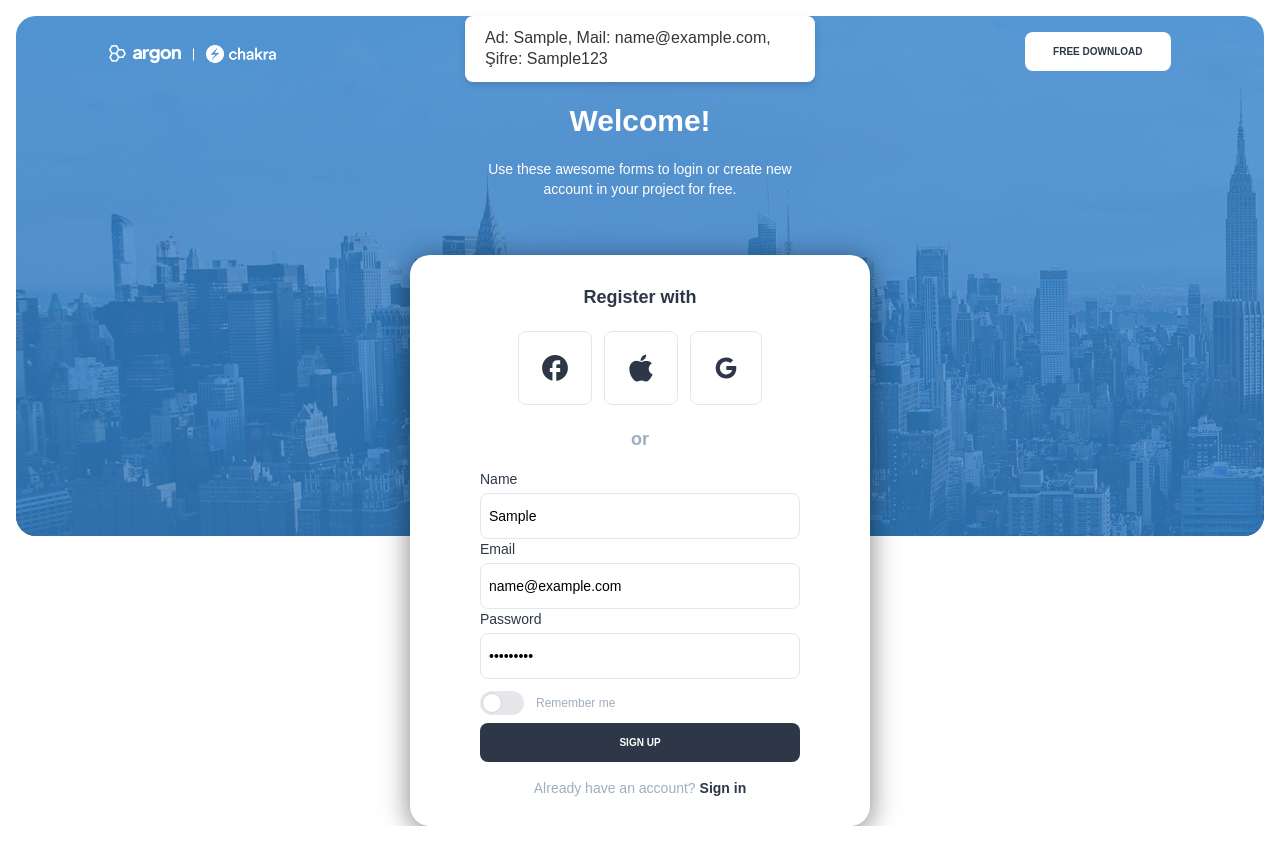
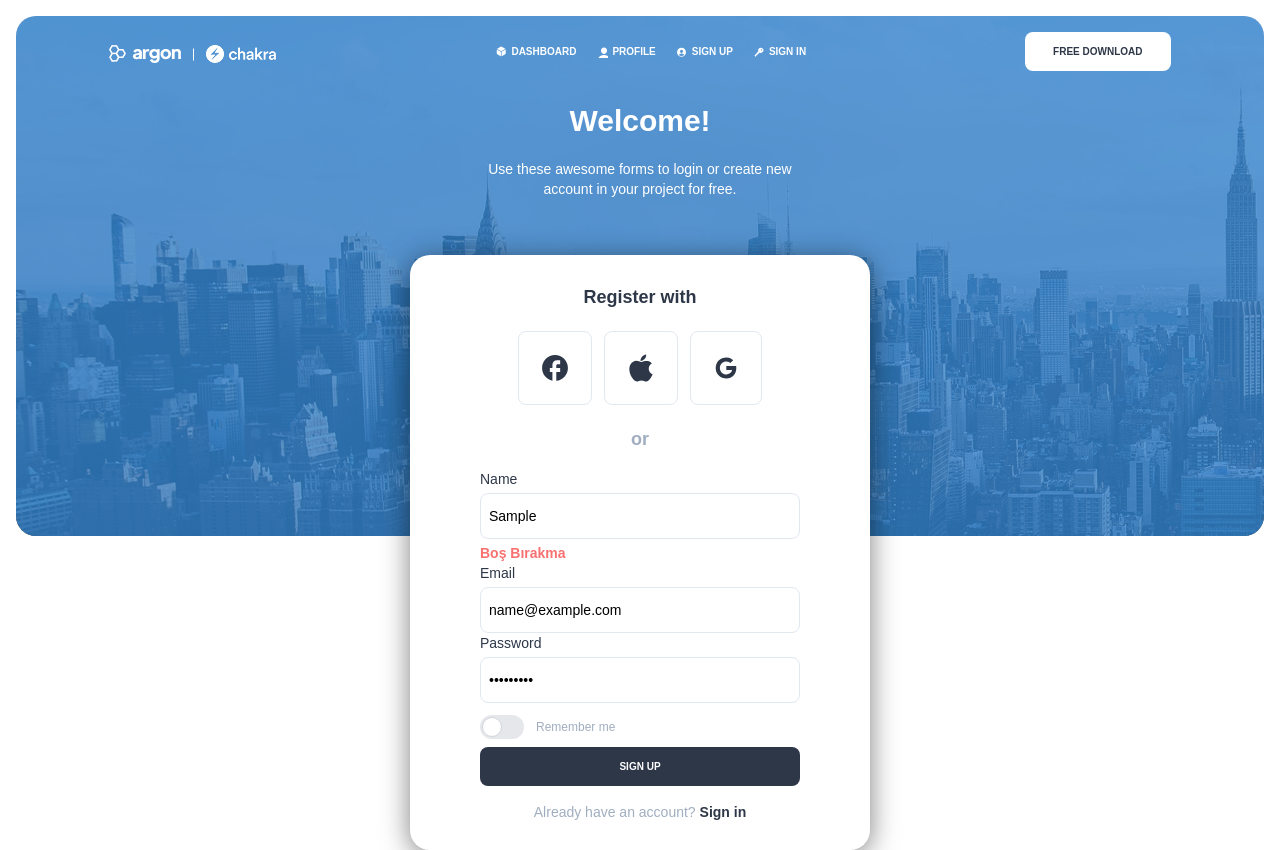
Before and after one commit to BerkantKazangirler/argon-dashboard, a React (Vite) app: page /auth/register in a window 1280 px wide. Both pictures are taken after typing "Sample", "name@example.com", "Sample123" into the empty fields and a click on the button "SIGN UP". Before the commit the page ends 826 px from the top, so only its background shows below. Built offline with nearby package versions, Linux system fonts and the light colour scheme.

Commit message:
feat: hook-form

```diff
--- a/package.json
+++ b/package.json
@@ -10,6 +10,7 @@
     "preview": "vite preview"
   },
   "dependencies": {
+    "@hookform/resolvers": "^4.1.2",
     "@radix-ui/react-dialog": "^1.1.6",
     "@radix-ui/react-dropdown-menu": "^2.1.6",
     "class-variance-authority": "^0.7.1",
@@ -19,11 +20,13 @@
     "lucide-react": "^0.475.0",
     "react": "^18.3.1",
     "react-dom": "^18.3.1",
+    "react-hook-form": "^7.54.2",
     "react-hot-toast": "^2.5.2",
     "react-router-dom": "^7.1.3",
     "recharts": "^2.15.1",
     "tailwind-merge": "^3.0.1",
-    "tailwindcss-animate": "^1.0.7"
+    "tailwindcss-animate": "^1.0.7",
+    "zod": "^3.24.2"
   },
   "devDependencies": {
     "@eslint/js": "^9.17.0",
--- a/src/components/ui/input.tsx
+++ b/src/components/ui/input.tsx
@@ -1,8 +1,21 @@
 import classNames from "classnames";
+import { Controller, useForm } from "react-hook-form";
 interface InputProps extends React.InputHTMLAttributes<HTMLInputElement> {
   icon?: boolean;
 }
 
 export const Input = ({ className, ...rest }: InputProps) => {
-  return <input className={classNames(className)} {...rest} />;
+  // return <input className={classNames(className)} {...rest} />;
+  const { control } = useForm();
+
+  return (
+    <Controller
+      name="name"
+      control={control}
+      rules={{ required: true }}
+      render={({ field }) => (
+        <input className={classNames(className)} {...rest} {...field} />
+      )}
+    />
+  );
 };
--- a/src/pages/register.tsx
+++ b/src/pages/register.tsx
@@ -1,20 +1,47 @@
-import { Input, Button, AppleSvg, Checkbox } from "@/components";
+import { Button, AppleSvg, Checkbox, Input } from "@/components";
+import { useForm } from "react-hook-form";
 import toast, { Toaster } from "react-hot-toast";
 import { Link } from "react-router-dom";
+import { zodResolver } from "@hookform/resolvers/zod";
+import { z } from "zod";
+
+export type FormValues = {
+  name?: string;
+  email?: string;
+  password?: string;
+};
+
+const Schema = z.object({
+  name: z.string({
+    required_error: "Boş Bırakma",
+  }),
+  email: z
+    .string({
+      required_error: "Mail gir",
+    })
+    .email({
+      message: "Mail gir",
+    }),
+  password: z
+    .string({
+      required_error: "Şifre gir",
+    })
+    .min(3, { message: "Şifren 3 rakamdan fazla olsun" })
+    .max(20, { message: "Şifren 20 rakamdan az olsun" }),
+});
 
 export const Register = () => {
+  const {
+    register,
+    handleSubmit,
+    formState: { errors },
+  } = useForm<FormValues>({
+    resolver: zodResolver(Schema),
+  });
+  const onSubmit = handleSubmit((data) => toastify(JSON.stringify(data)));
+
   function toastify(text: string) {
     toast(text);
-  }
-
-  function login(event) {
-    event.preventDefault();
-    const formData = new FormData(event.target);
-    const name = formData.get("name");
-    const mail = formData.get("mail");
-    const pass = formData.get("pass");
-
-    toastify(`Ad: ${name}, Mail: ${mail}, Şifre: ${pass}`);
   }
 
   return (
@@ -87,7 +114,7 @@ export const Register = () => {
               <span className="text-center text-lg font-bold text-placeholderColor">
                 or
               </span>
-              <form onSubmit={login}>
+              <form onSubmit={onSubmit}>
                 <div className="flex flex-col gap-1">
                   <label
                     htmlFor="name"
@@ -96,11 +123,17 @@ export const Register = () => {
                     Name
                   </label>
                   <Input
+                    {...register("name")}
                     placeholder="User name"
-                    className="w-full rounded-lg border border-inputBorder bg-white py-3 indent-2 text-sm text-black dark:border-none dark:bg-darkBottomBg"
+                    className="w-full rounded-lg border border-inputBorder bg-white py-3 indent-2 text-sm text-black dark:border-none dark:bg-darkBottomBg dark:text-white"
                     id="name"
-                    name="name"
                   />
+
+                  {errors?.name && (
+                    <p className="text-sm font-bold text-red-400">
+                      {errors.name.message}
+                    </p>
+                  )}
                 </div>
                 <div className="flex flex-col gap-1">
                   <label
@@ -109,13 +142,18 @@ export const Register = () => {
                   >
                     Email
                   </label>
-                  <Input
+                  <input
+                    {...register("email")}
                     placeholder="Your email address"
-                    className="w-full rounded-lg border border-inputBorder bg-white py-3 indent-2 text-sm text-black dark:border-none dark:bg-darkBottomBg"
+                    className="w-full rounded-lg border border-inputBorder bg-white py-3 indent-2 text-sm text-black dark:border-none dark:bg-darkBottomBg dark:text-white"
                     id="mail"
-                    type="mail"
-                    name="mail"
+                    type="email"
                   />
+                  {errors?.email && (
+                    <p className="text-sm font-bold text-red-400">
+                      {errors.email.message}
+                    </p>
+                  )}
                 </div>
                 <div className="flex flex-col gap-1">
                   <label
@@ -124,13 +162,18 @@ export const Register = () => {
                   >
                     Password
                   </label>
-                  <Input
+                  <input
+                    {...register("password")}
                     placeholder="Your password"
                     type="password"
-                    className="w-full rounded-lg border border-inputBorder bg-white py-3 indent-2 text-sm text-black dark:border-none dark:bg-darkBottomBg"
+                    className="w-full rounded-lg border border-inputBorder bg-white py-3 indent-2 text-sm text-black dark:border-none dark:bg-darkBottomBg dark:text-white"
                     id="pass"
-                    name="pass"
                   />
+                  {errors?.password && (
+                    <p className="text-sm font-bold text-red-400">
+                      {errors.password.message}
+                    </p>
+                  )}
                 </div>
                 <div className="flex flex-col gap-2 pt-3">
                   <div className="flex flex-row gap-3">
--- a/src/pages/signin.tsx
+++ b/src/pages/signin.tsx
@@ -96,7 +96,7 @@ export const SignIn = () => {
                   </label>
                   <Input
                     placeholder="User name"
-                    className="w-full rounded-lg border border-inputBorder bg-white py-3 indent-2 text-sm text-black dark:border-none dark:bg-darkBottomBg"
+                    className="w-full rounded-lg border border-inputBorder bg-white py-3 indent-2 text-sm text-black dark:border-none dark:bg-darkBottomBg dark:text-white"
                     id="name"
                     name="name"
                   />
@@ -111,7 +111,7 @@ export const SignIn = () => {
                   <Input
                     placeholder="Your password"
                     type="password"
-                    className="w-full rounded-lg border border-inputBorder bg-white py-3 indent-2 text-sm text-black dark:border-none dark:bg-darkBottomBg"
+                    className="w-full rounded-lg border border-inputBorder bg-white py-3 indent-2 text-sm text-black dark:border-none dark:bg-darkBottomBg dark:text-white"
                     id="pass"
                     name="pass"
                   />
```
Also changed, not shown: 1 other file (tests, documents, lock files or other folders).
